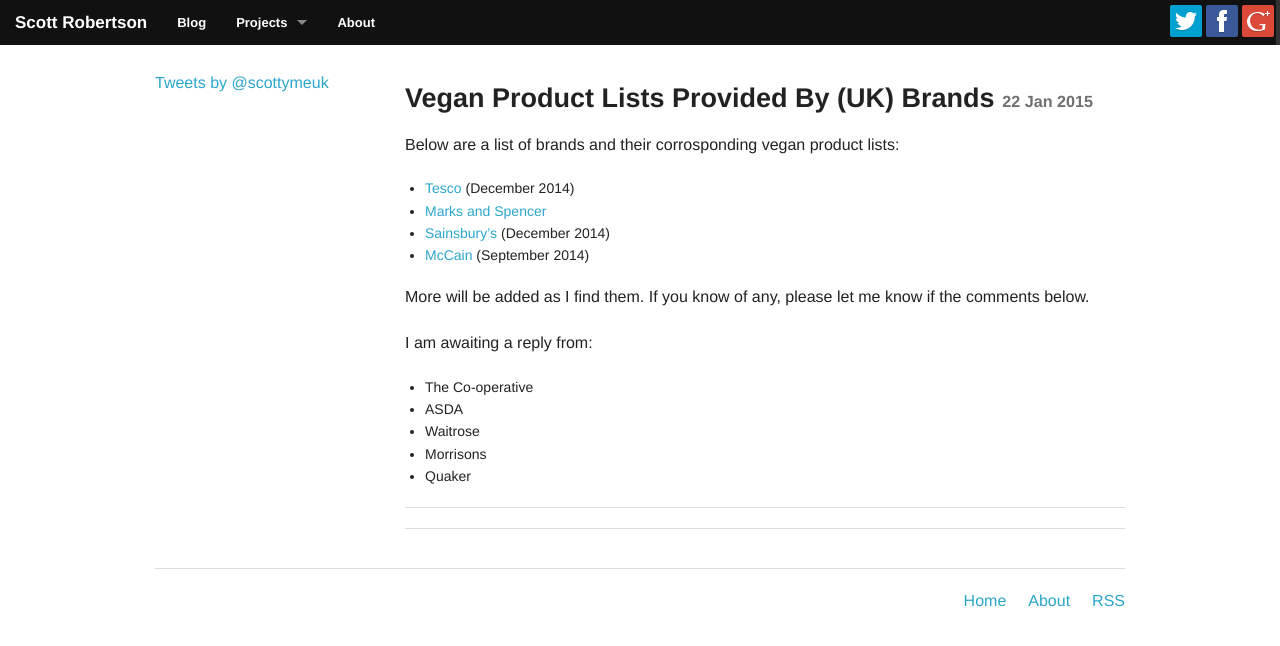
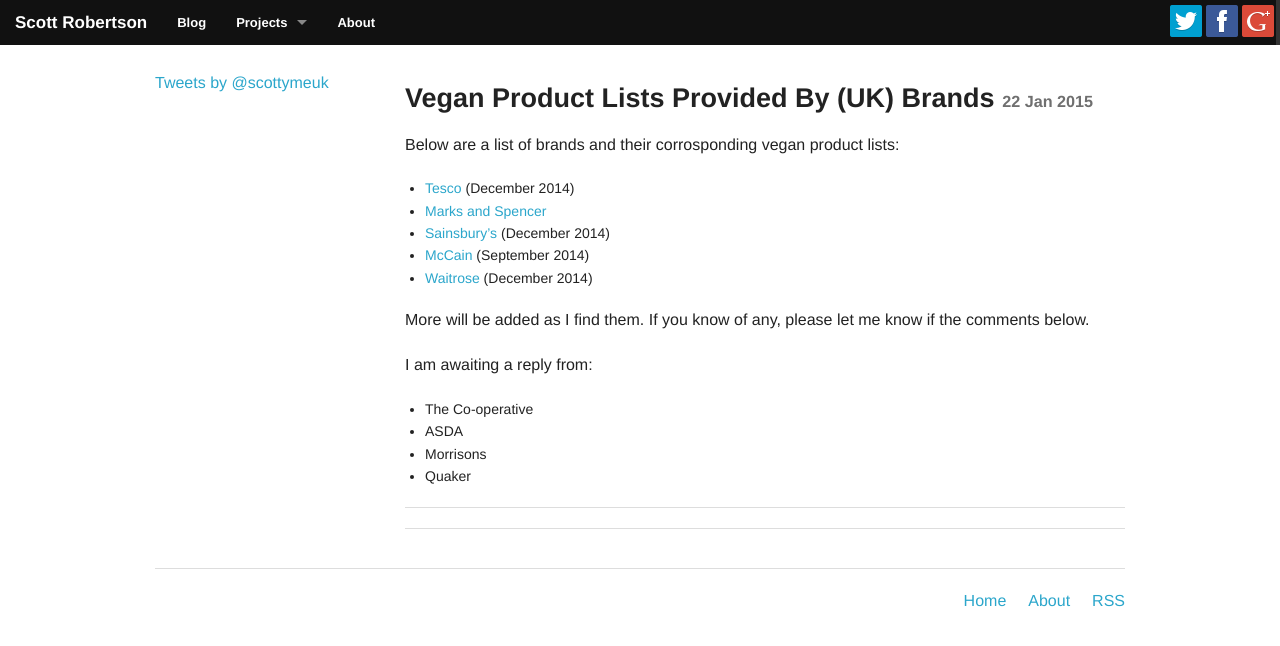
Before and after one commit to scottrobertson/scottrobertson.me, a Jekyll site: the page built from _posts/2015-01-22-uk-brands-vegan-lists.markdown, in a window 1280 px wide. Shown: the top 646 px of the page. Built offline with Jekyll 4.4.1, drawn with Linux system fonts in a browser that asks for light colours; nearby versions of some CDN libraries; Markdown is read by kramdown in place of the engine named in the settings; comment, search, counter and statistics services are not loaded.

Commit message:
Adding Waitrose December list

```diff
--- a/_posts/2015-01-22-uk-brands-vegan-lists.markdown
+++ b/_posts/2015-01-22-uk-brands-vegan-lists.markdown
@@ -11,6 +11,7 @@
 - [Marks and Spencer](http://health.marksandspencer.com/uploads/pdfs/Vegans.pdf)
 - [Sainsbury's](https://upload.scottrobertson.me/x6s232y5pgQ56.pdf) (December 2014)
 - [McCain](https://upload.scottrobertson.me/ng2Bx0M6t8zij.pdf) (September 2014)
+- [Waitrose](https://upload.scottrobertson.me/UKoI3rbWOYd8N.pdf) (December 2014)
 
 More will be added as I find them. If you know of any, please let me know if the comments below.
 
```
Also changed, not shown: other parts of _posts/2015-01-22-uk-brands-vegan-lists.markdown (+0 -1 lines).
